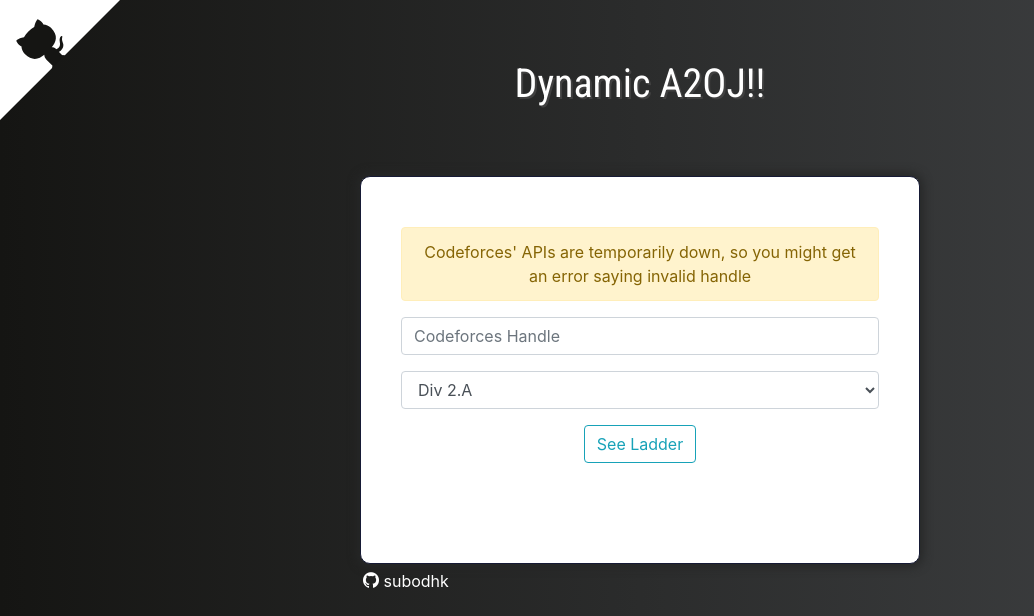
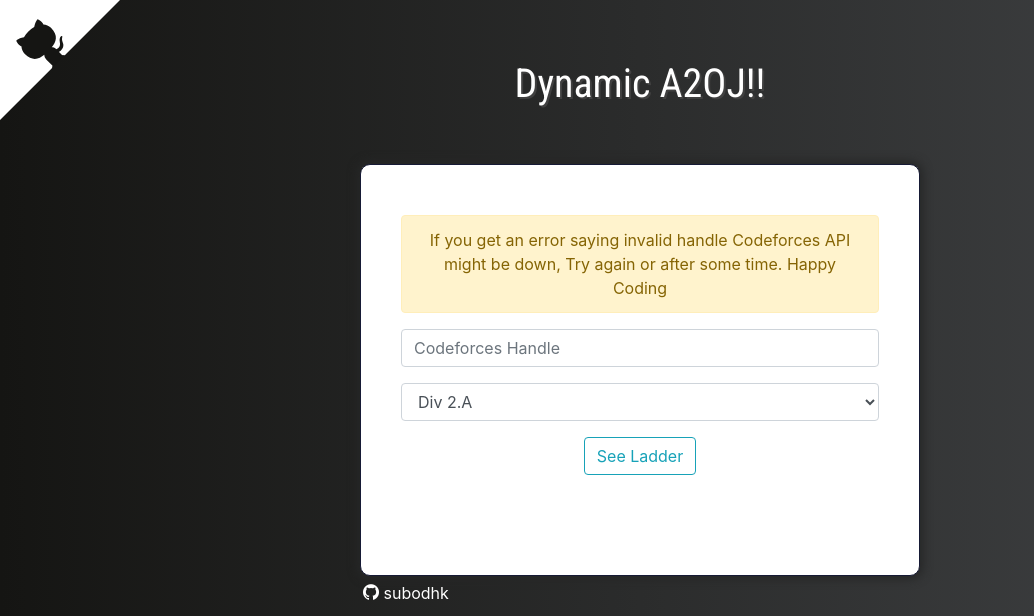
Before and after one commit to subodhk01/a2oj, a Django app: page / in a window 1280 px wide. Shown: the top 616 px of the page, without its empty margins (0-1034 px from the left). Run offline with Django 3.2, Linux system fonts and the light colour scheme; some libraries are stand-ins or nearby versions.

Commit message:
updated warning message

```diff
--- a/templates/index.html
+++ b/templates/index.html
@@ -22,7 +22,7 @@
             </div>
             <div class="form-box col-md-6">
                 <div class="alert alert-warning">
-                    Codeforces' APIs are temporarily down, so you might get an error saying invalid handle
+                  If you get an error saying invalid handle Codeforces API might be down, Try again or after some time. Happy Coding
                 </div>
                 <form class="form" action="">
                     {% if msg %}
```
